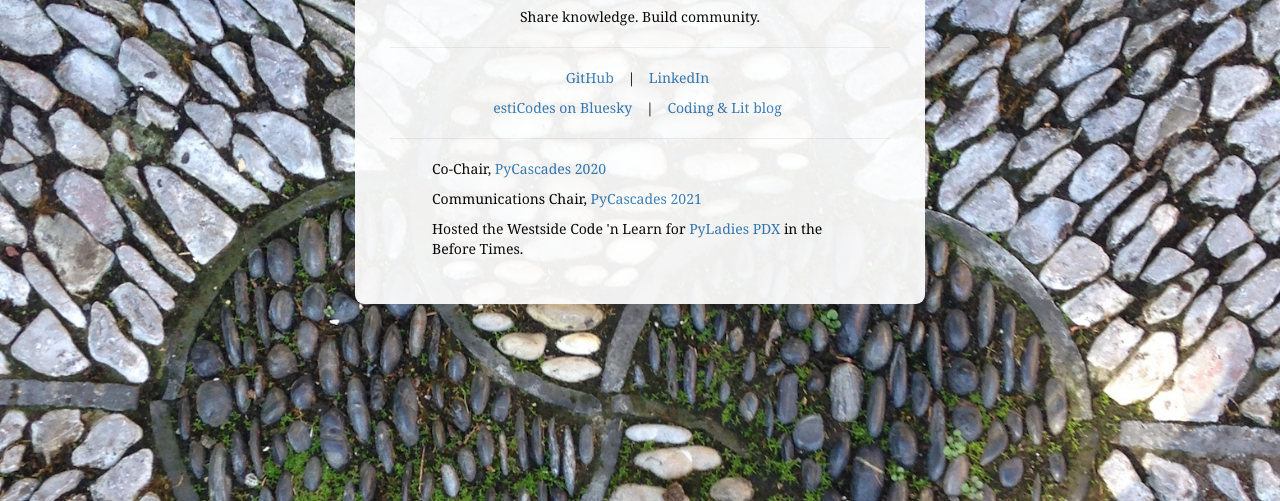
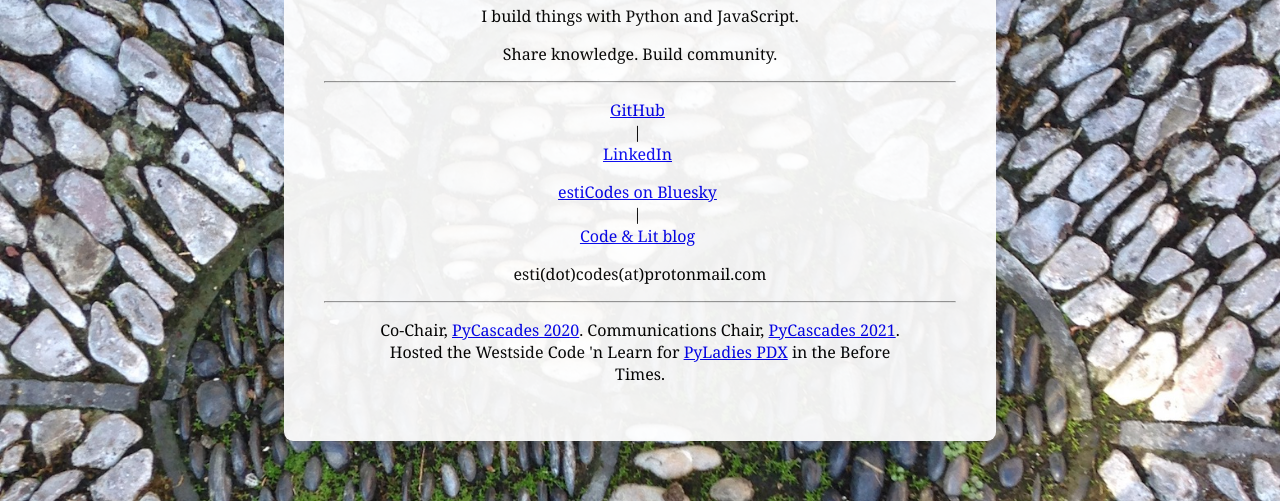
Before and after one commit to EstiShay/estishay.github.io, a plain HTML site: page index.html in a window 1280 px wide. Shown: the part 299-800 px from the top of the page. Drawn offline with nearby package versions, Linux system fonts and the light colour scheme.

Commit message:
Make minor content changes

```diff
--- a/index.html
+++ b/index.html
@@ -8,7 +8,7 @@
     <link href="https://fonts.googleapis.com/css?family=Noto+Serif" rel="stylesheet">
 
     <!-- Bootstrap CSS -->
-    <link rel="stylesheet" href="https://maxcdn.bootstrapcdn.com/bootstrap/3.4.0/css/bootstrap.min.css">
+    <!-- <link rel="stylesheet" href="https://maxcdn.bootstrapcdn.com/bootstrap/3.4.0/css/bootstrap.min.css"> -->
     <link rel="stylesheet" type="text/css" href="styles.css">
 
     <title>Esti Shay</title>
@@ -29,13 +29,14 @@
                 <ul class="list-inline">
                     <li><a aria-label="estiCodes on Bluesky" href="https://bsky.app/profile/esticodes.bsky.social">estiCodes on Bluesky</a></li>
                     <li aria-hidden> | </li>
-                    <li><a href="https://www.tumblr.com/blog/programminglibrarian">Coding & Lit blog</a></li>
+                    <li><a href="https://www.tumblr.com/blog/programminglibrarian">Code & Lit blog</a></li>
                 </ul>
+                <p>esti(dot)codes(at)protonmail.com</p>
                 <hr/>
                 <div class="community">
-                    <p>Co-Chair, <a href="https://2020.pycascades.com">PyCascades 2020</a></p>
-                    <p>Communications Chair, <a href="https://2021.pycascades.com">PyCascades 2021</a></p>
-                    <p>Hosted the Westside Code 'n Learn for <a href="https://www.meetup.com/PyLadies-PDX/">PyLadies PDX</a> in the Before Times.</p>
+                    <p>Co-Chair, <a href="https://2020.pycascades.com">PyCascades 2020</a>.
+                    Communications Chair, <a href="https://2021.pycascades.com">PyCascades 2021</a>.
+                    Hosted the Westside Code 'n Learn for <a href="https://www.meetup.com/PyLadies-PDX/">PyLadies PDX</a> in the Before Times.
                 </div>
             </div>
         </div>
--- a/styles.css
+++ b/styles.css
@@ -42,11 +42,24 @@ body {
     background-size: cover;
     opacity: .93;
     font-family: 'Noto Serif', serif;
-    a {
-        color: "#265A87"
-        }
+}
+a {
+    color: "#295e8c";
+    text-decoration: underline;
 }
 .community {
-    text-align: start;
     padding: 0 3em;
 }
+ul {
+    margin-top: 0;
+    margin-bottom: 10px;
+    display: block;
+    margin-block-start: 1em;
+    padding-inline-start: 40px;
+    unicode-bidi: isolate;
+}
+.list-inline {
+    padding-left: 0;
+    list-style: none;
+    margin-left: -5px;
+}
```
